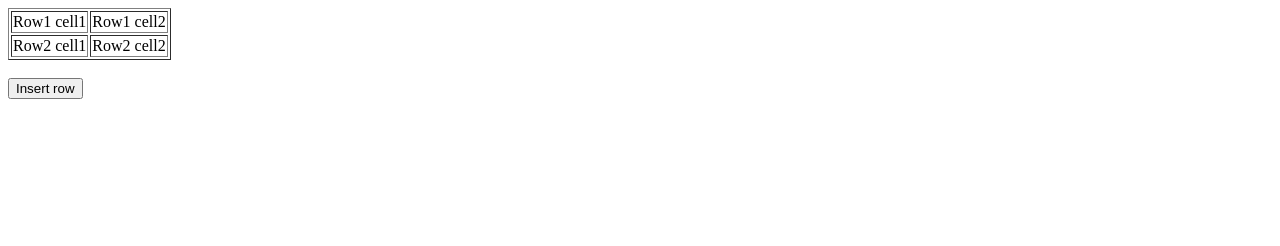
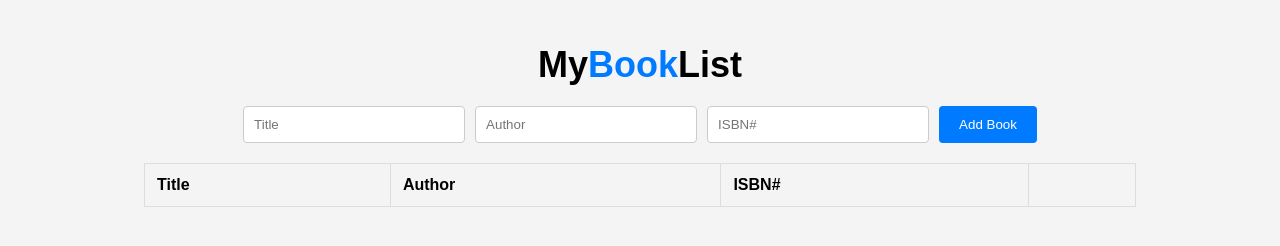
Before and after one commit to acciojob/book-list-sujipinku07, a website: page main.html in a window 1280 px wide. Drawn offline with Linux system fonts and the light colour scheme.

Commit message:
created a submission

```diff
--- a/main.html
+++ b/main.html
@@ -1,30 +1,150 @@
 <!DOCTYPE html>
 
 <html>
+  <head>
+    <style>
+      /*  your css code here. If applicable */
+      body {
+        font-family: Arial, sans-serif;
+        background-color: #f4f4f4;
+        margin: 0;
+        padding: 20px;
+      }
 
-<head>
-    <meta charset="utf-8" />
-    <title>Insert row in a table</title>
-	<link rel="stylesheet" href="styles.css">
-</head>
+      h1 {
+        text-align: center;
+        font-size: 36px;
+        margin-bottom: 20px;
+      }
 
-<body>
-	 <table id="sampleTable" border="1">
-      <tr>
-        <td>Row1 cell1</td>
-        <td>Row1 cell2</td>
-      </tr>
-      <tr>
-        <td>Row2 cell1</td>
-        <td>Row2 cell2</td>
-      </tr>
+      h1 span {
+        color: #007bff;
+      }
+
+      .form-group {
+        display: flex;
+        justify-content: center;
+        margin-bottom: 20px;
+      }
+
+      input[type="text"] {
+        width: 200px;
+        padding: 10px;
+        margin-right: 10px;
+        border: 1px solid #ccc;
+        border-radius: 4px;
+      }
+
+      button {
+        padding: 10px 20px;
+        background-color: #007bff;
+        color: white;
+        border: none;
+        border-radius: 4px;
+        cursor: pointer;
+      }
+
+      button:hover {
+        background-color: #0056b3;
+      }
+
+      .table {
+        width: 80%;
+        margin: 0 auto;
+        border-collapse: collapse;
+      }
+
+      .table th,
+      .table td {
+        padding: 12px;
+        border: 1px solid #ddd;
+        text-align: left;
+      }
+
+      .table-striped tbody tr:nth-child(even) {
+        background-color: #f2f2f2;
+      }
+
+      .delete {
+        background-color: #dc3545;
+        color: white;
+        border: none;
+        padding: 5px 10px;
+        cursor: pointer;
+      }
+
+      .delete:hover {
+        background-color: #c82333;
+      }
+    </style>
+  </head>
+
+  <body>
+    <!-- the entire body must be written by student -->
+    <h1>My<span>Book</span>List</h1>
+
+    <div class="form-group">
+      <input type="text" id="title" placeholder="Title" />
+      <input type="text" id="author" placeholder="Author" />
+      <input type="text" id="isbn" placeholder="ISBN#" />
+      <button id="submit">Add Book</button>
+    </div>
+
+    <table class="table table-striped">
+      <thead>
+        <tr>
+          <th>Title</th>
+          <th>Author</th>
+          <th>ISBN#</th>
+          <th></th>
+        </tr>
+      </thead>
+      <tbody id="book-list"></tbody>
     </table>
-    <br />
 
-    <input type="button" onclick="insert_Row()" value="Insert row" /><!-- the entire body must be written by student -->
-    <script type="text/javascript" src="./script.js">
-</script>
+    <script>
+      const titleInput = document.getElementById("title");
+      const authorInput = document.getElementById("author");
+      const isbnInput = document.getElementById("isbn");
+      const submitBtn = document.getElementById("submit");
+      const bookList = document.getElementById("book-list");
 
-</body>
+      submitBtn.addEventListener("click", (event) => {
+        event.preventDefault();
 
+        const title = titleInput.value;
+        const author = authorInput.value;
+        const isbn = isbnInput.value;
+
+        if (title === "" || author === "" || isbn === "") {
+          alert("Please fill in all fields");
+          return;
+        }
+
+        const row = document.createElement("tr");
+
+        row.innerHTML = `
+		<td>${title}</td>
+		<td>${author}</td>
+		<td>${isbn}</td>
+		<td><button class="delete">X</button></td>
+	`;
+
+        bookList.appendChild(row);
+
+        titleInput.value = "";
+        authorInput.value = "";
+        isbnInput.value = "";
+
+        bookList.addEventListener("click", (e) => {
+          if (e.target.classList.contains("delete")) {
+            if (confirm("Are you sure you want to remove this book?")) {
+              const row = e.target.parentElement.parentElement;
+              bookList.removeChild(row);
+            }
+          }
+        });
+      });
+    </script>
+  </body>
 </html>
--- a/script.js
+++ /dev/null
@@ -1,11 +0,0 @@
-//your JS code here. If required.
-function insert_Row() {
-        let table = document.getElementById("sampleTable");
-        let newRow = table.insertRow(0);
-
-        let cell1 = newRow.insertCell(0);
-        cell1.innerHTML = "New Cell1";
-
-        let cell2 = newRow.insertCell(1);
-        cell2.innerHTML = "New Cell2";
-      }
--- a/styles.css
+++ /dev/null
@@ -1 +0,0 @@
-/*  your css code here. If applicable */
```
